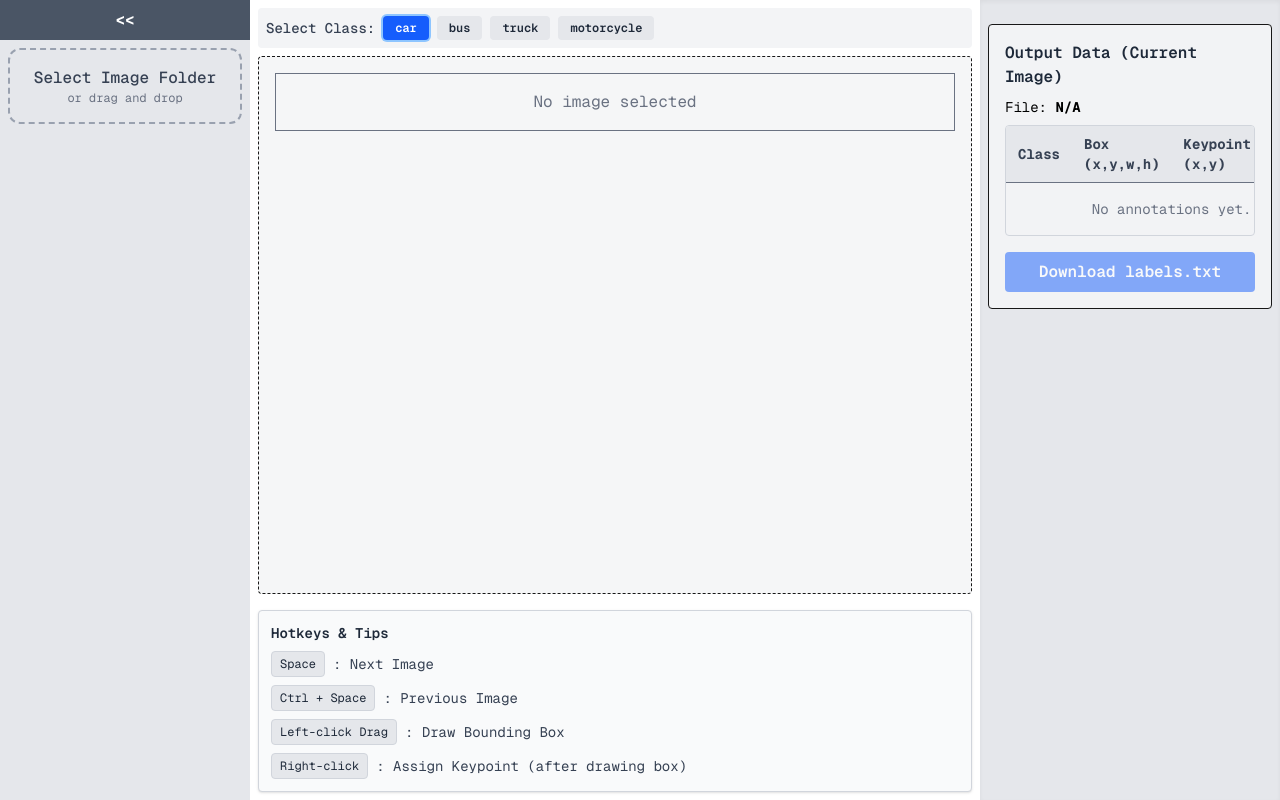
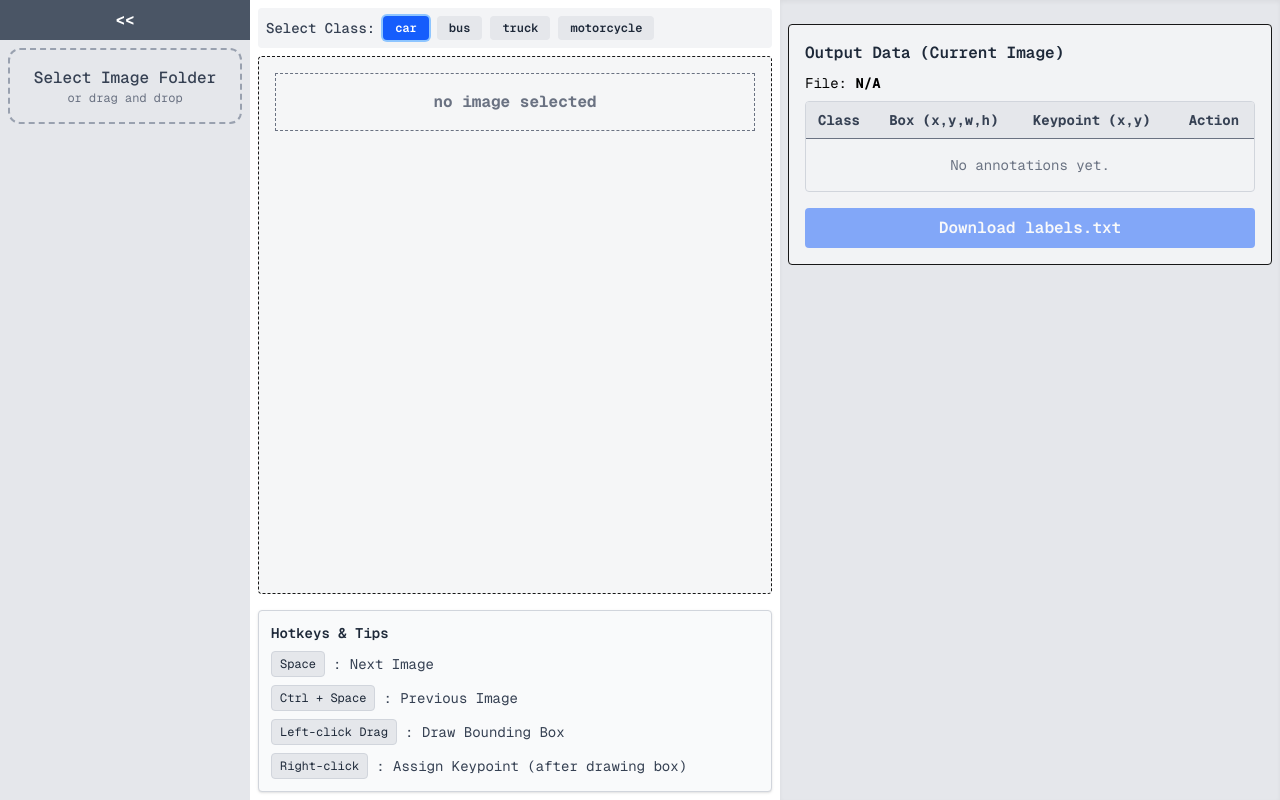
Before and after one commit to cjjjjjk/img-detect-tool, a Next.js app: page / in a window 1280 px wide. Built offline with nearby package versions, Linux system fonts and the light colour scheme.

Commit message:
chore: styling text, box container

```diff
--- a/components/inputContainer.tsx
+++ b/components/inputContainer.tsx
@@ -206,8 +206,14 @@ const InputContainer = forwardRef<InputContainerHandle, InputContainerProps>(
                         className="hidden"
                         onChange={(e) => handleFiles(e.target.files)}
                     />
-                    <p className="text-gray-700 font-medium">Select Image Folder</p>
-                    <p className="text-xs text-gray-500">or drag and drop</p>
+                    {isCollapsed ? (
+                        <p className="text-gray-700 font-medium">Select</p>
+                    ) : (
+                        <>
+                            <p className="text-gray-700 font-medium">Select Image Folder</p>
+                            <p className="text-xs text-gray-500">or drag and drop</p>
+                        </>
+                    )}
                 </div>
 
                 {isUploading ? (
@@ -228,8 +234,8 @@ const InputContainer = forwardRef<InputContainerHandle, InputContainerProps>(
                                 <div
                                     key={startIndex + idx}
                                     className={`flex items-center justify-between cursor-pointer rounded p-1.5 ${(startIndex + idx) == selectedImgIdx
-                                            ? "bg-blue-100 border border-blue-300 text-blue-800"
-                                            : "text-gray-700 hover:bg-gray-100"
+                                        ? "bg-blue-100 border border-blue-300 text-blue-800"
+                                        : "text-gray-700 hover:bg-gray-100"
                                         }`}
                                     onClick={() => onSelectImg(file, startIndex + idx)}
                                 >
--- a/components/toolContainer.tsx
+++ b/components/toolContainer.tsx
@@ -375,14 +375,14 @@ export default function ToolContainer({
                 onContextMenu={handleContextMenu} // Bắt sự kiện chuột phải
             >
                 {!file ? (
-                    <div className="p-4 border w-[100%] text-gray-500 text-center">
-                        No image selected
+                    <div className="p-4 border border-dashed font-bold w-[100%] text-gray-500 text-center">
+                        no image selected
                     </div>
                 ) : (
                     <div>
-                        <p className="mt-2 text-sm text-center truncate flex">
+                        <p className="mt-2 text-black text-sm text-center truncate flex">
                             {file.name}
-                            <span className="absolute top-1 left-1 bg-black/60 text-white text-xs px-2 py-0.5 rounded-sm">{`w:${imgSize.naturalW} h:${imgSize.naturalH}`}</span>
+                            <span className="absolute top-1 left-4 bg-red-800 text-white text-xs px-2 py-0.5">{`w:${imgSize.naturalW} h:${imgSize.naturalH}`}</span>
                         </p>
                         <div
                             ref={imgWrapperRef}
--- a/pages/index.tsx
+++ b/pages/index.tsx
@@ -43,7 +43,7 @@ export interface ImageSize {
 
 export default function Home() {
   const [leftWidth, setLeftWidth] = useState(250);
-  const [rightWidth, setRightWidth] = useState(300);
+  const [rightWidth, setRightWidth] = useState(500);
   const [draggingRight, setDraggingRight] = useState(false);
 
   const containerRef = useRef<HTMLDivElement>(null);
@@ -54,7 +54,7 @@ export default function Home() {
       if (draggingRight && containerRef.current) {
         const rect = containerRef.current.getBoundingClientRect();
         const newWidth = rect.right - e.clientX;
-        if (newWidth > 250 && newWidth < 600) {
+        if (newWidth > 250 && newWidth < 800) {
           setRightWidth(newWidth);
         }
       }
@@ -132,11 +132,6 @@ export default function Home() {
     window.addEventListener("keydown", handleKeyDown);
     return () => window.removeEventListener("keydown", handleKeyDown);
   }, []);
-
-  // Xóa console.log cũ
-  // useEffect(() => {
-  //   console.log("Oke", imageDataOutput)
-  // }, [imageDataOutput])
 
   return (
     <div
```
